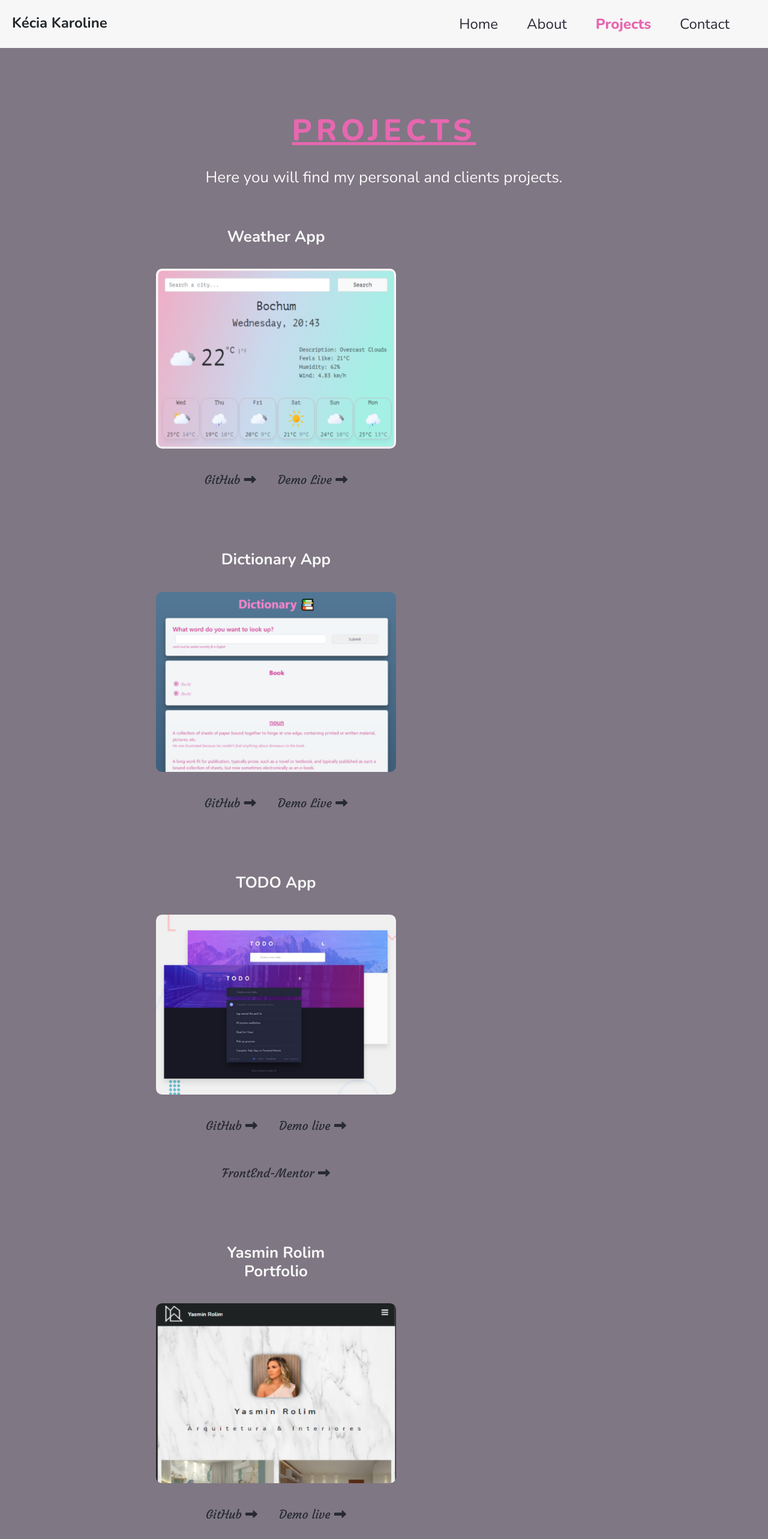
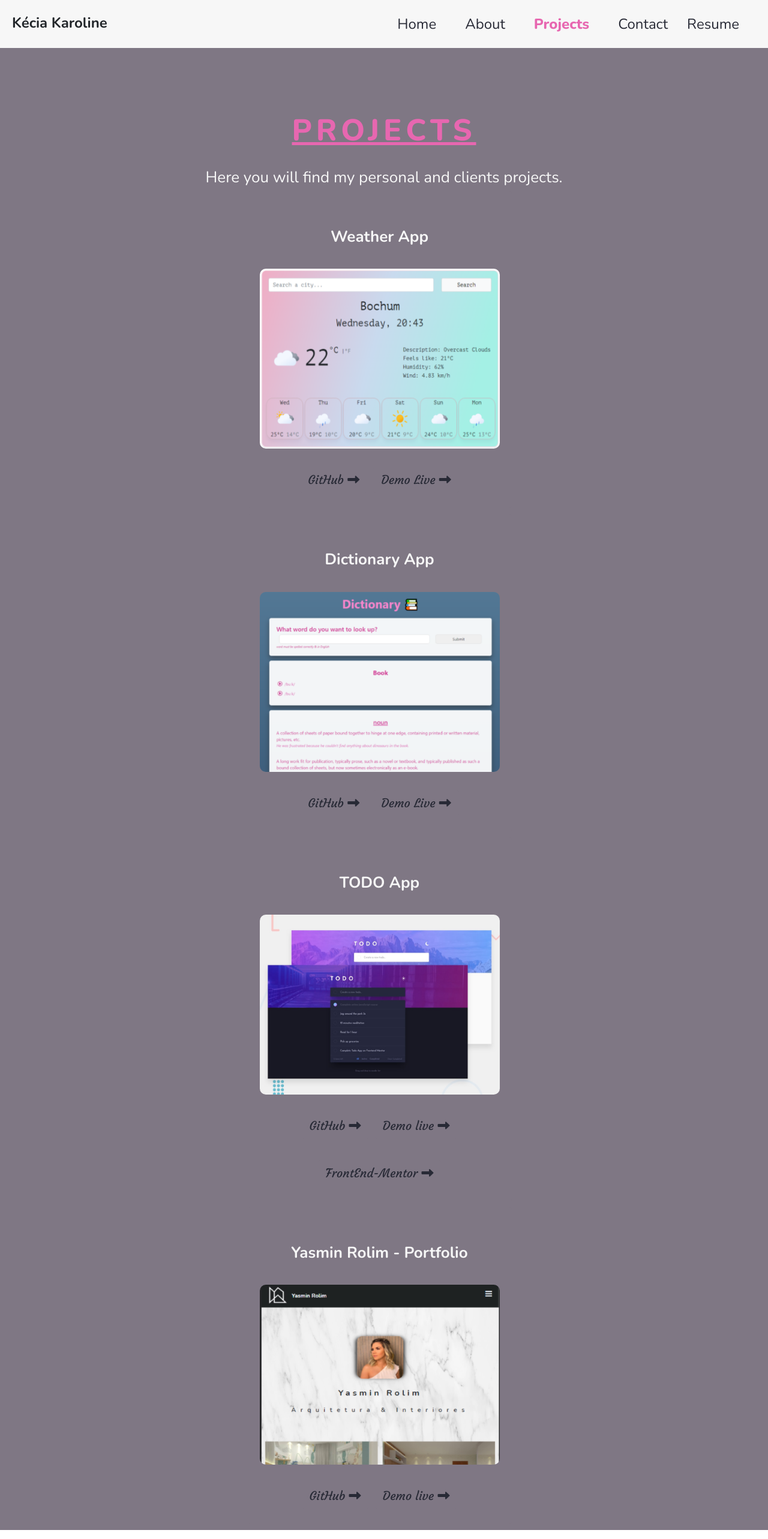
Before and after one commit to keciasantos/keciakaroline-portfolio, a React (Create React App) app: page /projects in a window 1280 px wide. Shown: the top 2566 px of the page at 60% size. Built offline with nearby package versions, Linux system fonts and the light colour scheme.

Commit message:
update style

```diff
--- a/src/components/Navbar.css
+++ b/src/components/Navbar.css
@@ -33,8 +33,15 @@
   margin-left: 20px;
   text-decoration: none;
   flex-grow: 1;
+  display: flex;
+  flex-direction: row;
   font-weight: 700;
   margin-bottom: 30px;
+  width: 100%;
+}
+
+.nav-logo a:hover {
+  color: var(--color-primary-font);
 }
 
 .nav-menu {
@@ -57,6 +64,16 @@
   line-height: 40px;
   margin-right: 1rem;
 }
+
+.cv {
+  padding-top: 8px;
+}
+
+.cv a {
+  text-decoration: none;
+  color: var(--background-body) !important;
+}
+
 .nav-item:after {
   content: "";
   display: block;
--- a/src/components/Navbar.js
+++ b/src/components/Navbar.js
@@ -14,6 +14,7 @@ export default function Navbar() {
       <nav className="navbar" onClick={(e) => e.stopPropagation()}>
         <div className="nav-container">
           <span className="nav-logo">Kécia Karoline</span>
+
           <ul className={click ? "nav-menu active" : "nav-menu"}>
             <li className="nav-item">
               <NavLink
@@ -60,6 +61,16 @@ export default function Navbar() {
                 Contact
               </NavLink>
             </li>
+            <li className="nav-item cv">
+              <a
+                href="https://drive.google.com/file/d/1Uct9xz1UF6LPkLFyLwMUCEmti1gnW4qb/view?usp=sharing"
+                download
+                target="_blank"
+                rel="noreferrer"
+              >
+                Resume
+              </a>
+            </li>
           </ul>
           <div className="nav-icon" onClick={handleClick}>
             <i className={click ? "fas fa-times" : "fas fa-bars"}></i>
--- a/src/components/Projects.css
+++ b/src/components/Projects.css
@@ -29,10 +29,11 @@
 }
 
 .grid-project {
-  display: flex;
-  flex-wrap: wrap;
+  display: flex !important;
+  flex-wrap: wrap !important;
   position: relative;
   margin-bottom: 0px;
+  justify-content: space-evenly;
 }
 
 .grid-project .grid-item {
--- a/src/components/Projects.js
+++ b/src/components/Projects.js
@@ -124,11 +124,7 @@ export default function Projects() {
           <li className="grid-item">
             <>
               <div className="item-title">
-                <h2>
-                  Yasmin Rolim
-                  <br />
-                  Portfolio
-                </h2>
+                <h2>Yasmin Rolim - Portfolio</h2>
               </div>
               <div className="item-pic">
                 <img
```
